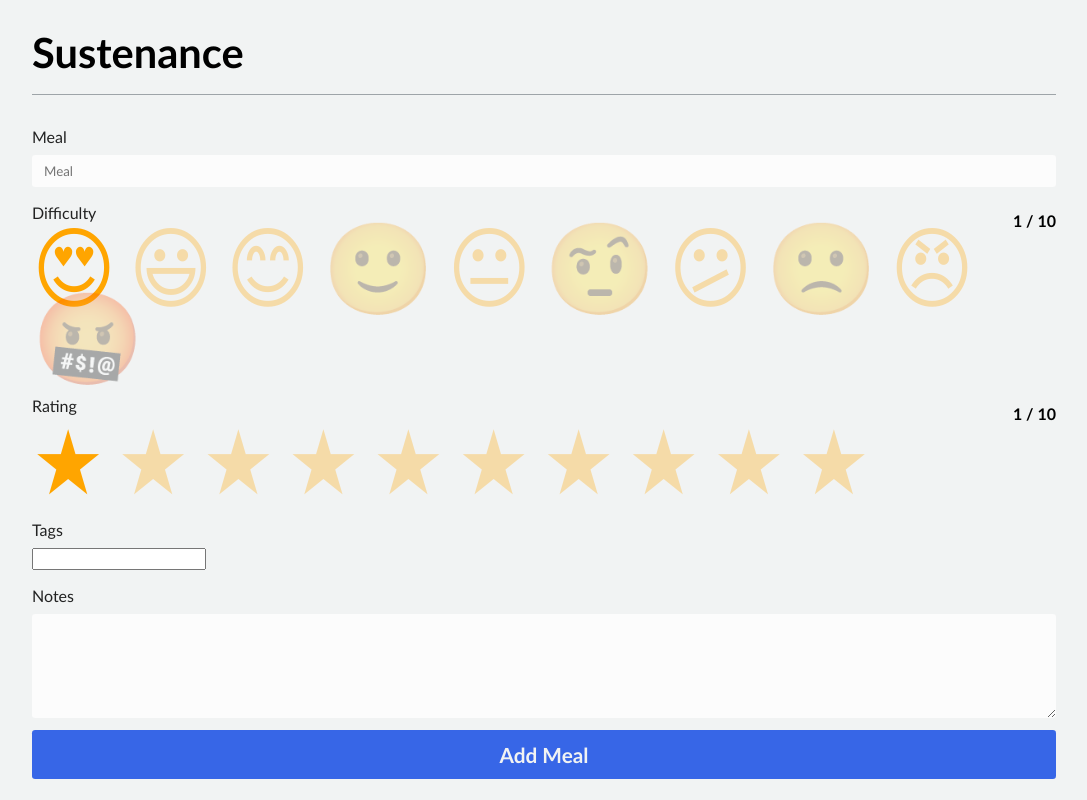
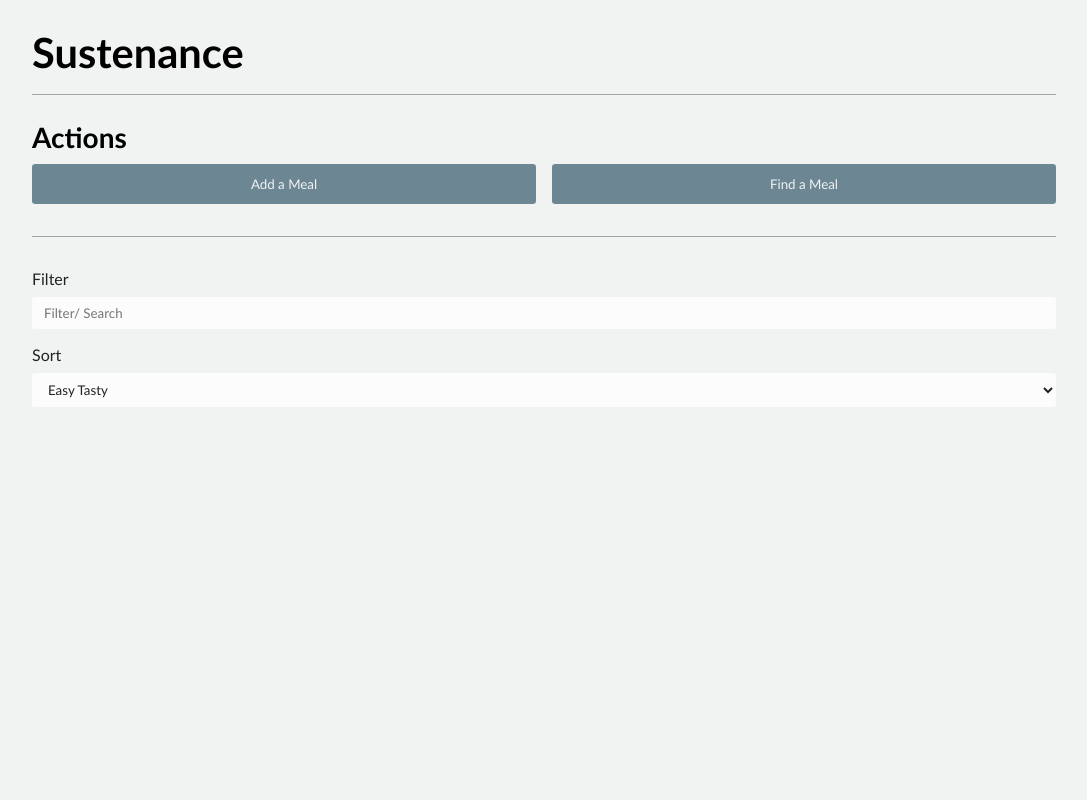
Before and after one commit to david-webber/sustenance, a Vue app: page /#/ in a window 1280 px wide. Shown: the top 800 px of the page, without its empty margins (96-1183 px from the left). Built offline with nearby package versions, Linux system fonts and the light colour scheme.

Commit message:
feat: :sparkles: Updates for tags functionality and add action for toggling between add and search
toggle will eventually be different toures, but just do this for now until we get there

```diff
--- a/src/store/global.ts
+++ b/src/store/global.ts
@@ -12,14 +12,7 @@ const state = reactive({
     tags: [],
     notes: ''
   } as Meal,
-  availableTags: [
-    'healthy',
-    'unhealthy',
-    'pasta',
-    'rice',
-    'potatoes',
-    'contains veg'
-  ],
+  availableTags: ['Healthy', 'Unhealthy', 'Pasta', 'Rice', 'Potato', 'Bread'],
   storedData: [] as Meal[]
 })
 
--- a/src/views/Home.vue
+++ b/src/views/Home.vue
@@ -2,7 +2,16 @@
   <main>
     <h1>Sustenance</h1>
     <hr />
-    <form @submit.prevent="addMeal">
+
+    <h3>Actions</h3>
+    <div class="ctas">
+      <button :disabled="action == 'addNew'" @click="action = 'addNew'">
+        Add a Meal
+      </button>
+      <button>Find a Meal</button>
+    </div>
+    <form v-if="action == 'addNew'" @submit.prevent="addMeal">
+      <hr />
       <div>
         <label for="foodName">Meal</label>
         <input
@@ -24,15 +33,17 @@
       />
       <div>
         <label>Tags</label>
-        <input list="tags" />
-
-        <datalist id="tags">
-          <option
+        <div class="tags-container">
+          <button
+            class="tag"
+            @click.prevent="toggleTag(tag)"
+            :class="{ active: state.newMeal.tags.includes(tag) }"
             v-for="(tag, i) in state.availableTags"
             :key="i"
-            :value="tag"
-          ></option>
-        </datalist>
+          >
+            {{ tag }}
+          </button>
+        </div>
       </div>
       <div>
         <label for="">Notes</label
@@ -45,9 +56,10 @@
         ></textarea>
       </div>
       <button type="submit">Add Meal</button>
+      <button @click.prevent="action = false">Cancel</button>
     </form>
+    <hr />
 
-    <hr />
     <form>
       <label>Filter</label>
       <input type="text" v-model="state.filter" placeholder="Filter/ Search" />
@@ -65,7 +77,7 @@
 </template>
 
 <script lang="ts">
-import { defineComponent, onMounted, computed } from 'vue'
+import { defineComponent, onMounted, computed, ref } from 'vue'
 import global from '@/store/global'
 import RadioStars from '@/components/RadioStars.vue'
 // import { orderBy } from 'lodash'
@@ -75,7 +87,7 @@ export default defineComponent({
   setup() {
     const { state, addMeal, loadExistingData } = global
     onMounted(loadExistingData)
-
+    const action = ref(false)
     //filtered computed  property
     const filtered = computed(() => {
       if (!state.filter || state.filter.length < 2) {
@@ -105,7 +117,13 @@ export default defineComponent({
       })
     })
 
-    return { state, addMeal, filtered, sorted }
+    const toggleTag = (tag: string) => {
+      state.newMeal.tags = state.newMeal.tags.includes(tag)
+        ? state.newMeal.tags.filter((x) => x !== tag)
+        : [...state.newMeal.tags, tag]
+    }
+
+    return { state, addMeal, filtered, sorted, action, toggleTag }
   },
   components: {
     RadioStars
@@ -121,4 +139,33 @@ form {
     font-size: 1.3rem;
   }
 }
+.tags-container {
+  display: flex;
+  flex-wrap: wrap;
+  gap: 0.5rem;
+}
+.tag {
+  cursor: pointer;
+  display: inline-block;
+  padding: 0.5rem 1rem;
+  border-radius: var(--border-radius);
+  background-color: rgba(55, 102, 231, 0.5);
+  color: var(--action-button-color);
+  border: 2px solid transparent;
+  transition: all ease 0.2s;
+  &.active {
+    background-color: var(--action-button-background);
+    border: 2px solid rgb(69, 39, 126);
+  }
+}
+.ctas {
+  display: flex;
+  gap: 1rem;
+  flex-wrap: wrap;
+  button {
+    flex: 1;
+    width: 100%;
+    min-width: 200px;
+  }
+}
 </style>
```
